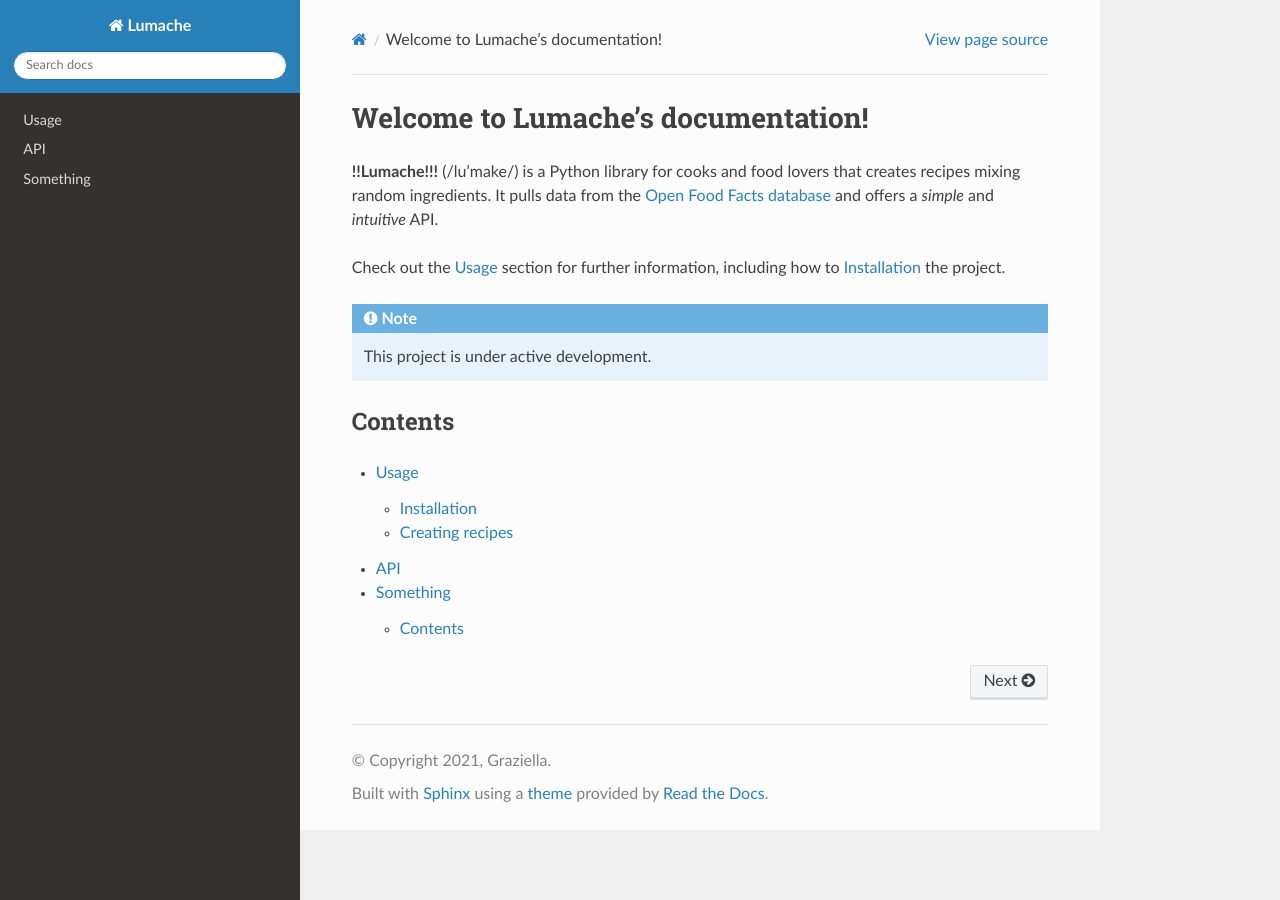
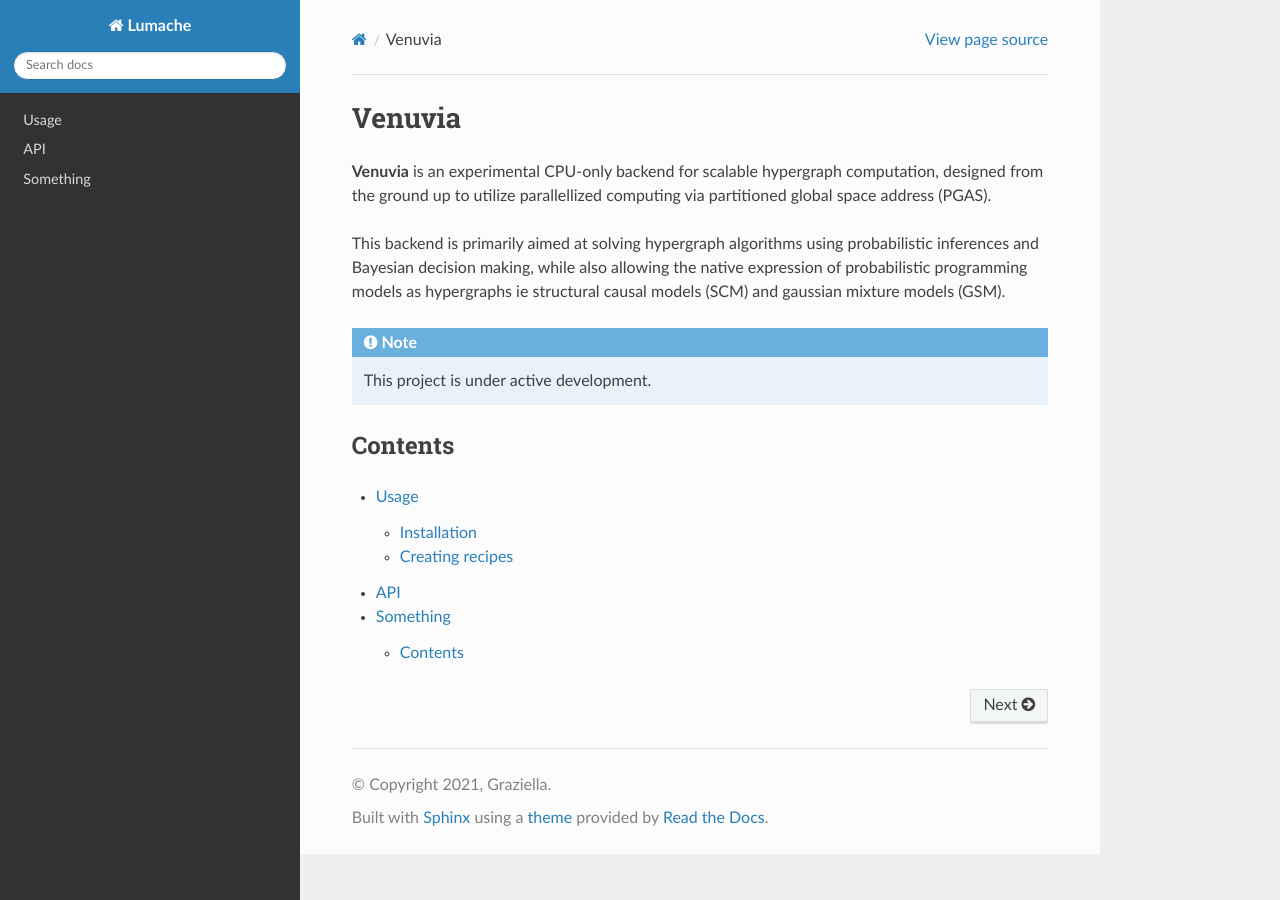
Before and after one commit to pawaka2025/venuvia, a Sphinx documentation site: the page built from docs/source/index.rst, in a window 1280 px wide. Built offline with Sphinx 7.4.7 and the Read the Docs theme 3.1.0, drawn with Linux system fonts in a browser that asks for light colours.

Commit message:
Update index.rst

```diff
--- a/docs/source/index.rst
+++ b/docs/source/index.rst
@@ -1,13 +1,9 @@
-Welcome to Lumache's documentation!
+Venuvia
 ===================================
 
-**!!Lumache!!!** (/lu'make/) is a Python library for cooks and food lovers
-that creates recipes mixing random ingredients.
-It pulls data from the `Open Food Facts database <https://world.openfoodfacts.org/>`_
-and offers a *simple* and *intuitive* API.
+**Venuvia** is an experimental CPU-only backend for scalable hypergraph computation, designed from the ground up to utilize parallellized computing via partitioned global space address (PGAS).
 
-Check out the :doc:`usage` section for further information, including
-how to :ref:`installation` the project.
+This backend is primarily aimed at solving hypergraph algorithms using probabilistic inferences and Bayesian decision making, while also allowing the native expression of probabilistic programming models as hypergraphs ie structural causal models (SCM) and gaussian mixture models (GSM).
 
 .. note::
 
```
